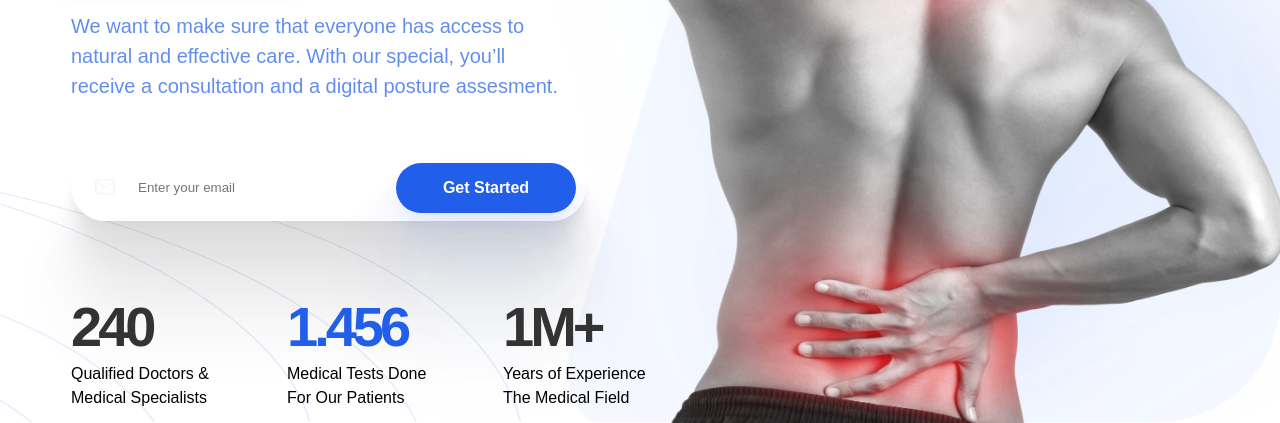
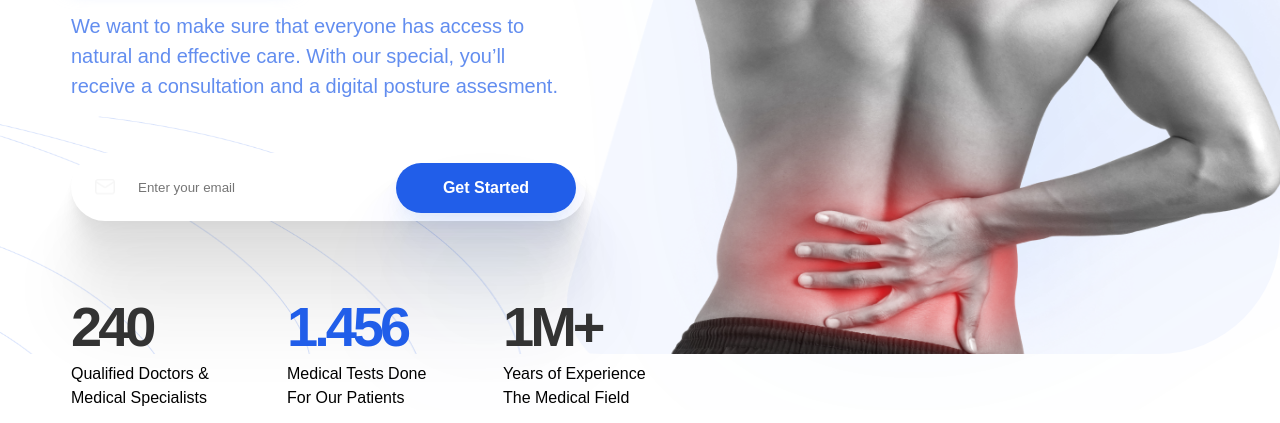
Before and after one commit to akmacicbruno/figma_design_clinic, a plain HTML site: page index.html in a window 1280 px wide. Shown: the part 446-869 px from the top of the page. Drawn offline with Linux system fonts and the light colour scheme.

Commit message:
Manje izmjene stilova

```diff
--- a/css/style.css
+++ b/css/style.css
@@ -3,11 +3,11 @@
     font-family: sans-serif;
 }
 body, html {
+    min-height: 100%;
     width: 100%;
-    height: 100%;
+    margin: 0px;
 }
 body{
-    height: 868px;
     display: inline-flex;
     font-family: sans-serif;
     margin: 0px;
@@ -204,6 +204,7 @@ body{
 .content-img{
     position: absolute;
     right: 725px;
+    bottom: 869px;
 }
 .content-img__img{
     position: absolute;
```
